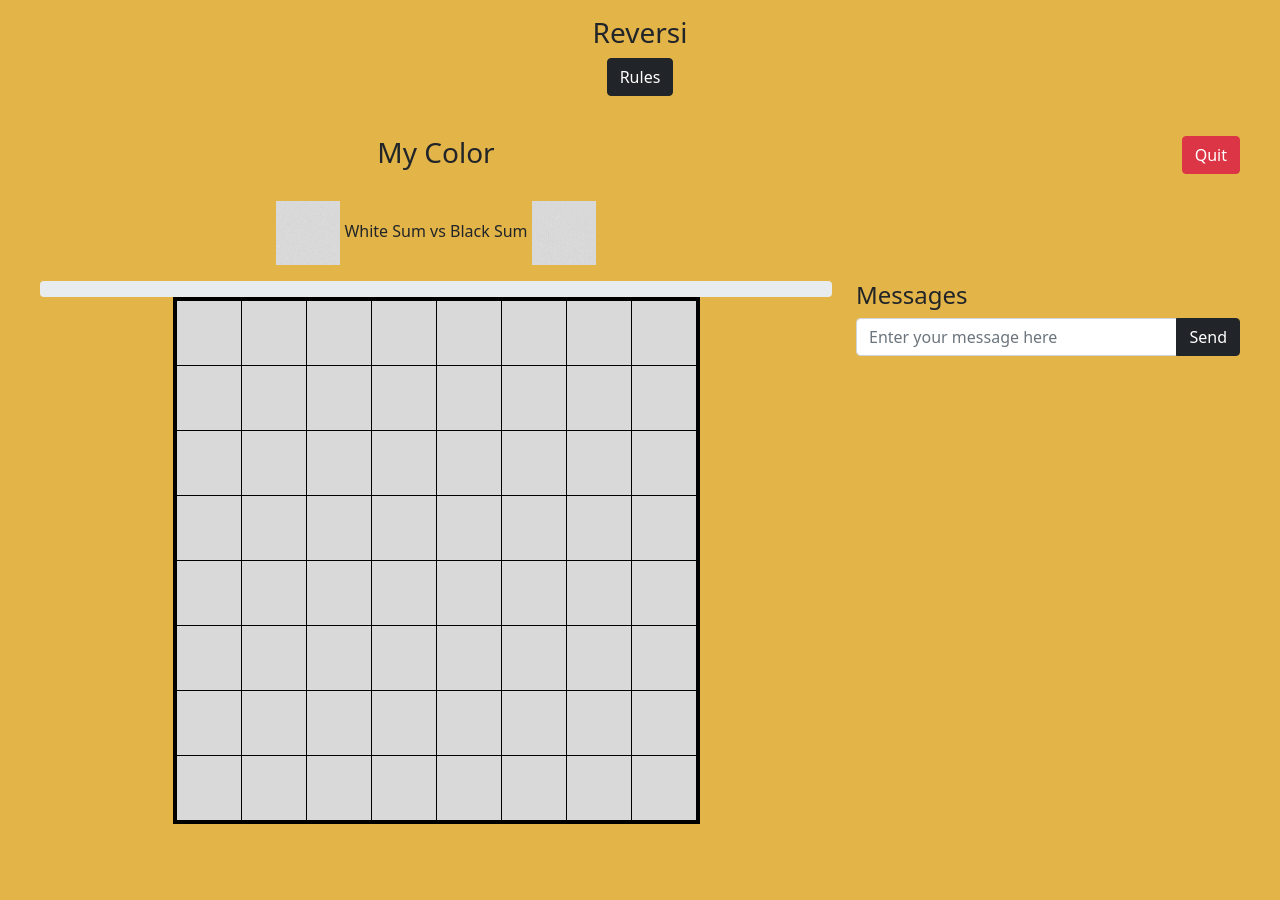
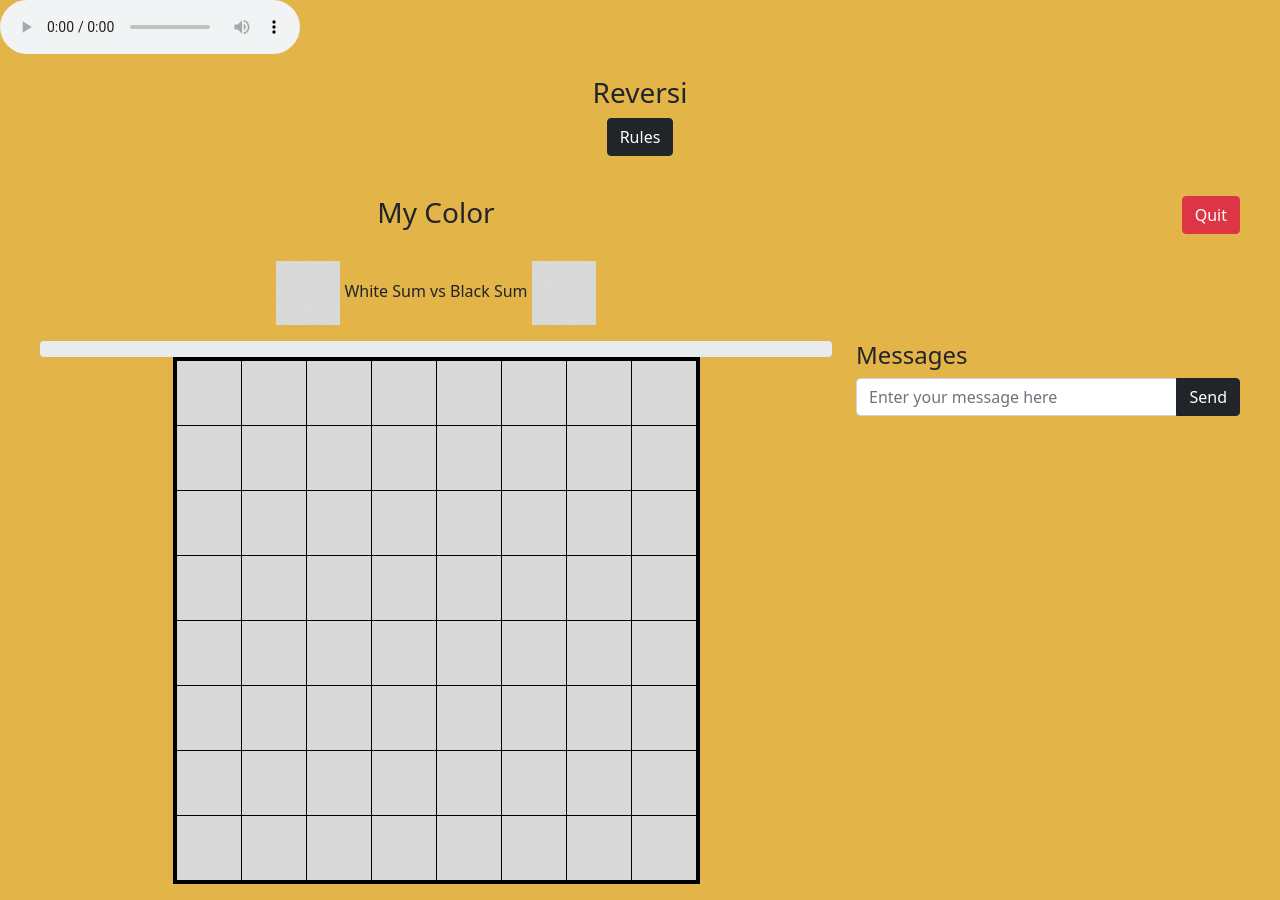
Before and after one commit to pjennin11/Reversi-Paul, a website: page public/game.html in a window 1280 px wide. Before the commit the page ends 840 px from the top, so only its background shows below. Drawn offline with nearby package versions, Linux system fonts and the light colour scheme; no server answers.

Commit message:
Music and styling

```diff
--- a/public/game.html
+++ b/public/game.html
@@ -16,6 +16,7 @@
   <link rel='stylesheet' href='assets/css/game.css'/>
 
     <title>Reversi</title>
+    <audio controls> <source src="assets/Music.mp3" type ="audio/mpeg"></audio>
   </head>
 
   <body>
```
Also changed, not shown: 1 other file.
